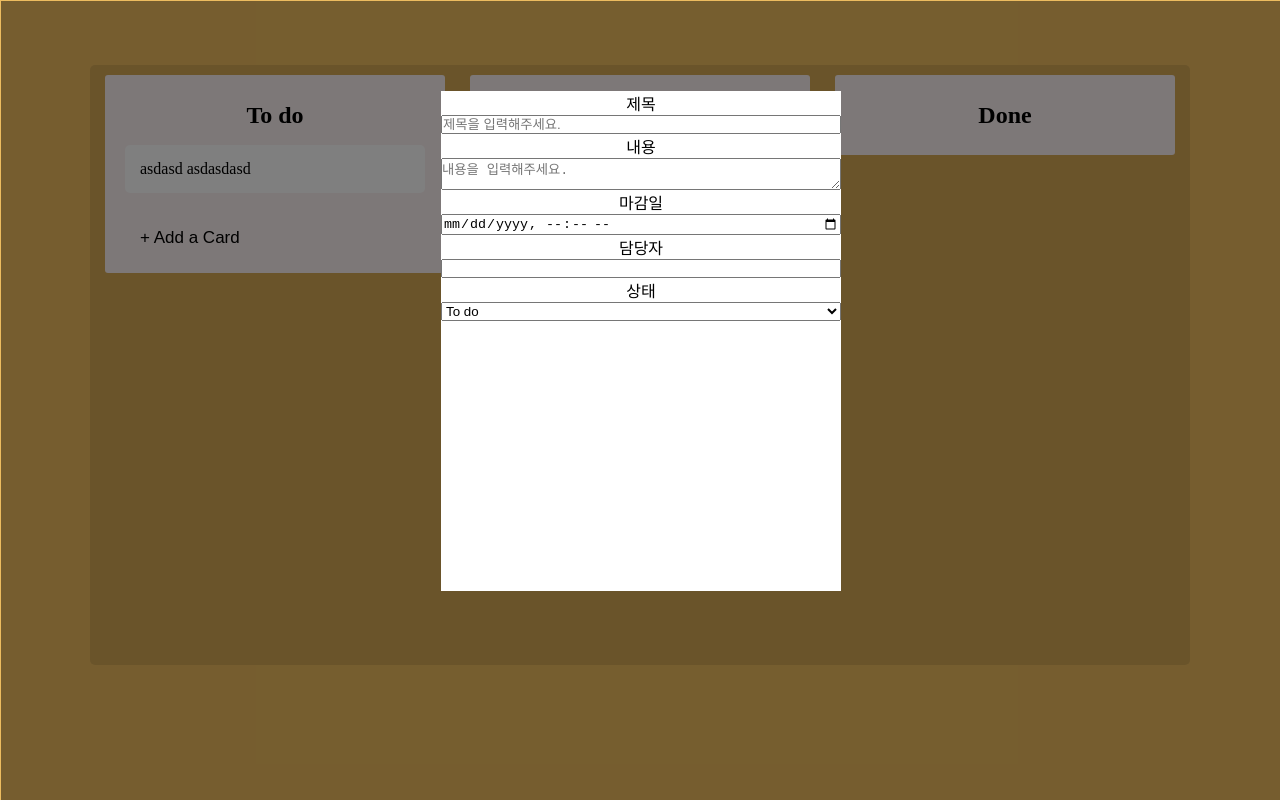
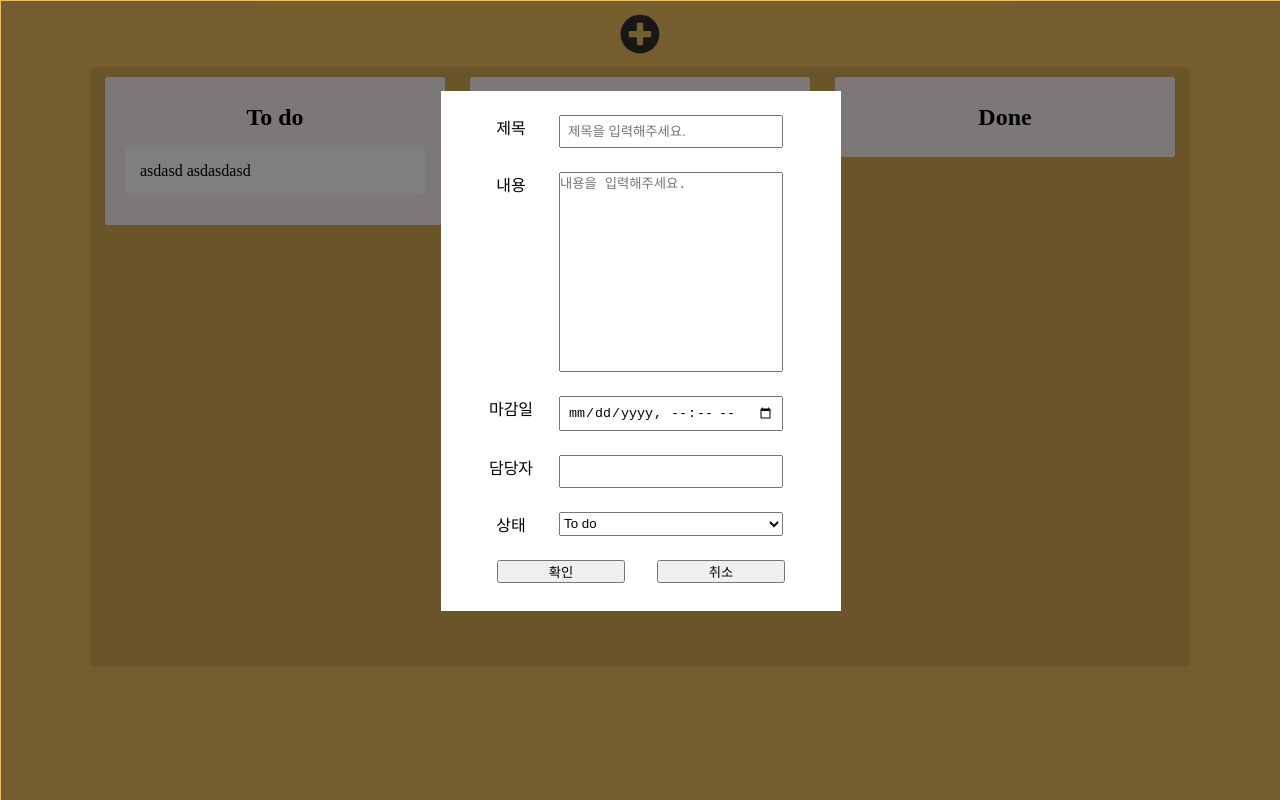
Before and after one commit to Pre-Team-10/pre-onboarding-8th-2-10, a React (Create React App) app: page / in a window 1280 px wide. Both pictures are taken after a click on the element "asdasd asdasdasd". Built offline with nearby package versions, Linux system fonts and the light colour scheme.

Commit message:
add modal dev

```diff
--- a/package.json
+++ b/package.json
@@ -11,14 +11,18 @@
     "@types/node": "^16.18.11",
     "@types/react": "^18.0.26",
     "@types/react-dom": "^18.0.10",
+    "@types/redux-persist": "^4.3.1",
     "axios": "^1.2.2",
     "eslint-config-airbnb": "^19.0.4",
     "react": "^18.2.0",
     "react-dom": "^18.2.0",
+    "react-icons": "^4.7.1",
     "react-redux": "^8.0.5",
     "react-router-dom": "^6.6.1",
     "react-scripts": "5.0.1",
     "react-toastify": "^9.1.1",
+    "redux": "^4.2.0",
+    "redux-persist": "^6.0.0",
     "styled-components": "^5.3.6",
     "web-vitals": "^2.1.4"
   },
@@ -50,6 +54,7 @@
     ]
   },
   "devDependencies": {
+    "@types/react-redux": "^7.1.25",
     "@types/styled-components": "^5.1.26",
     "@typescript-eslint/eslint-plugin": "^5.48.0",
     "@typescript-eslint/parser": "^5.48.0",
--- a/src/app/kanbanSlice.ts
+++ b/src/app/kanbanSlice.ts
@@ -1,33 +1,41 @@
+/* eslint-disable @typescript-eslint/no-unsafe-call */
+/* eslint-disable @typescript-eslint/no-unsafe-argument */
+/* eslint-disable @typescript-eslint/no-unsafe-member-access */
+/* eslint-disable @typescript-eslint/no-unsafe-assignment */
 import { createSlice } from "@reduxjs/toolkit";
 
-const initialState: Array<InterfaceIssue> = [];
-
-export const counterSlice = createSlice({
-  name: "kanban",
+const initialState: Issue = {
+  issue: [],
+};
+export const issueInformation = createSlice({
+  name: "issueInformation",
   initialState,
   reducers: {
-    foo: (kanbans) => {
-      console.log(kanbans);
+    addIssue: (state, action) => {
+      state.issue.push(action.payload);
     },
   },
 });
 
-/* 임시로 reducers 함수에 foo 작성. 여기에 전역 상태 다루는 함수 작성하시면 됩니다. */
+export const { addIssue } = issueInformation.actions;
 
-export const { foo } = counterSlice.actions;
+export default issueInformation.reducer;
 
-export default counterSlice.reducer;
+type Issue = {
+  issue: InterfaceIssue[];
+};
 
 interface InterfaceIssue {
   id: number;
+  title: string;
   content: string;
   due: string;
-  state: IssueState;
+  state: string;
   manager: string;
 }
 
-enum IssueState {
-  todo = "todo",
-  doing = "doing",
-  done = "done",
-}
+// enum IssueState {
+//   todo = "todo",
+//   doing = "doing",
+//   done = "done",
+// }
--- a/src/app/store.ts
+++ b/src/app/store.ts
@@ -1,10 +1,35 @@
 import { configureStore } from "@reduxjs/toolkit";
-import kanbanReducer from "./kanbanSlice";
+import {
+  persistReducer,
+  FLUSH,
+  REHYDRATE,
+  PAUSE,
+  PERSIST,
+  PURGE,
+  REGISTER,
+} from "redux-persist";
+import storage from "redux-persist/lib/storage";
+// eslint-disable-next-line import/no-named-as-default
+import issueInformation from "./kanbanSlice";
 
+const persistIssue = {
+  key: "Issue",
+  version: 1,
+  storage,
+};
+
+// eslint-disable-next-line @typescript-eslint/naming-convention
+const persistedReducer_Issue = persistReducer(persistIssue, issueInformation);
 export const store = configureStore({
   reducer: {
-    kanban: kanbanReducer,
+    issueInformation: persistedReducer_Issue,
   },
+  middleware: (getDefaultMiddleware) =>
+    getDefaultMiddleware({
+      serializableCheck: {
+        ignoredActions: [FLUSH, REHYDRATE, PAUSE, PERSIST, PURGE, REGISTER],
+      },
+    }),
 });
 
 export type RootState = ReturnType<typeof store.getState>;
--- a/src/index.tsx
+++ b/src/index.tsx
@@ -1,6 +1,10 @@
+/* eslint-disable @typescript-eslint/no-unsafe-assignment */
+
 import React from "react";
 import ReactDOM from "react-dom/client";
 import { Provider } from "react-redux";
+import { PersistGate } from "redux-persist/integration/react";
+import { persistStore } from "redux-persist";
 import App from "./App";
 import { store } from "./app/store";
 
@@ -8,8 +12,12 @@ const root = ReactDOM.createRoot(
   document.getElementById("root") as HTMLElement,
 );
 
+const persistor = persistStore(store);
+
 root.render(
   <Provider store={store}>
-    <App />
+    <PersistGate loading={null} persistor={persistor}>
+      <App />
+    </PersistGate>
   </Provider>,
 );
--- a/src/pages/MainPage.tsx
+++ b/src/pages/MainPage.tsx
@@ -1,4 +1,9 @@
-import React, { useState } from "react";
+/* eslint-disable @typescript-eslint/no-unsafe-member-access */
+/* eslint-disable @typescript-eslint/no-unsafe-assignment */
+
+import React, { ChangeEvent, useState } from "react";
+import { useSelector, useDispatch } from "react-redux";
+import { addIssue } from "../app/kanbanSlice";
 import {
   Container,
   BackModal,
@@ -6,33 +11,113 @@ import {
   Wrapper,
   ItemBox,
   Item,
-  AddBtn,
+  BookIcon,
+  PlusIcon,
+  InputBox,
 } from "./styled";
+import { RootState } from "../app/store";
 
 function MainPage() {
   const [modal, setModal] = useState<boolean>(false);
 
+  const dispatch = useDispatch();
+  const myIssue = useSelector((state: RootState) => state.issueInformation);
+  const [test, setTest] = useState({
+    id: 0,
+    title: "",
+    content: "",
+    due: "",
+    manager: "",
+    state: "",
+  });
+  const handleChange = (
+    e: ChangeEvent<HTMLInputElement | HTMLTextAreaElement | HTMLSelectElement>,
+  ) => {
+    const { value, name } = e.target;
+    setTest({
+      ...test,
+      [name]: value,
+    });
+  };
+
+  // useEffect(() => {
+
+  // }, []);
+  const teee = myIssue.issue;
   return (
     <Container>
       <BackModal modal={modal}>
         <WhiteModal>
+          <InputBox>
             <p>제목</p>
-          <input type="text" placeholder="제목을 입력해주세요." />
+            <input
+              type="text"
+              name="title"
+              placeholder="제목을 입력해주세요."
+              onChange={handleChange}
+              required
+            />
+          </InputBox>
+          <InputBox>
             <p>내용</p>
-          <textarea name="Contents" placeholder="내용을 입력해주세요." />
+            <textarea
+              name="content"
+              placeholder="내용을 입력해주세요."
+              onChange={handleChange}
+              required
+            />
+          </InputBox>
+          <InputBox>
             <p>마감일</p>
-          <input type="datetime-local" />
+            <input
+              type="datetime-local"
+              name="due"
+              onChange={handleChange}
+              required
+            />
+          </InputBox>
+          <InputBox>
             <p>담당자</p>
-          <input type="text" />
+            <input
+              type="text"
+              name="manager"
+              onChange={handleChange}
+              required
+            />
+          </InputBox>
+          <InputBox>
             <p>상태</p>
-          <select name="type">
+            <select name="state" onChange={handleChange} required>
               <option>To do</option>
               <option>Doing</option>
               <option>Done</option>
             </select>
+          </InputBox>
+          <InputBox>
+            <button
+              type="button"
+              onClick={() => {
+                dispatch(addIssue(test));
+              }}
+            >
+              확인
+            </button>
+            <button
+              type="button"
+              onClick={() => {
+                setModal(false);
+              }}
+            >
+              취소
+            </button>
+          </InputBox>
         </WhiteModal>
       </BackModal>
-
+      <PlusIcon
+        onClick={() => {
+          setModal(true);
+        }}
+      />
       <Wrapper>
         <ItemBox>
           <h2>To do</h2>
@@ -43,16 +128,22 @@ function MainPage() {
           >
             asdasd asdasdasd
           </Item>
-          <AddBtn
+        </ItemBox>
+
+        <ItemBox>
+          <h2>Doing</h2>
+          {teee.map((param) => {
+            return (
+              <Item>
+                <p>{param.title}</p>
+                <BookIcon
                   onClick={() => {
                     setModal(true);
                   }}
-          >
-            + Add a Card
-          </AddBtn>
-        </ItemBox>
-        <ItemBox>
-          <h2>Doing</h2>
+                />
+              </Item>
+            );
+          })}
         </ItemBox>
         <ItemBox>
           <h2>Done</h2>
--- a/src/pages/styled.tsx
+++ b/src/pages/styled.tsx
@@ -1,4 +1,5 @@
 import styled from "styled-components";
+import { FaBookOpen, FaPlusCircle } from "react-icons/fa";
 
 interface MyModal {
   modal: boolean;
@@ -17,7 +18,6 @@ const Wrapper = styled.div`
   display: flex;
   justify-content: space-evenly;
   margin: 0 auto;
-  margin-top: 5%;
   border-radius: 5px;
   background-color: rgba(0, 0, 0, 0.1);
 `;
@@ -40,18 +40,12 @@ const Item = styled.p`
   cursor: move;
   width: 300px;
   padding: 15px;
+  display: flex;
+  justify-content: space-between;
   margin: 0 auto;
   margin-bottom: 20px;
   background-color: white;
   border-radius: 5px;
-`;
-const AddBtn = styled.button`
-  cursor: pointer;
-  background-color: rgb(251, 241, 241);
-  font-size: 17px;
-  padding: 15px;
-  margin-left: 10px;
-  border: none;
 `;
 
 const BackModal = styled.p<MyModal>`
@@ -65,12 +59,66 @@ const BackModal = styled.p<MyModal>`
 const WhiteModal = styled.div`
   background-color: white;
   width: 400px;
-  height: 500px;
+  height: 520px;
   margin: 0 auto;
   margin-top: 7%;
   text-align: center;
   display: flex;
   flex-direction: column;
 `;
+const InputBox = styled.div`
+  display: flex;
+  width: 80%;
+  margin: 0 auto;
+  margin-top: 6%;
+  p {
+    width: 60px;
+  }
+  input {
+    width: 70%;
+    padding: 7px;
+    margin: 0 auto;
+  }
+  textarea {
+    width: 70%;
+    height: 200px;
+    margin: 0 auto;
+    resize: none;
+  }
+  select {
+    width: 70%;
+    margin: 0 auto;
+  }
 
-export { Container, Wrapper, ItemBox, Item, AddBtn, BackModal, WhiteModal };
+  button {
+    width: 40%;
+    margin: 0 auto;
+  }
+`;
+
+const BookIcon = styled(FaBookOpen)`
+  font-size: 20px;
+  color: #312e2e;
+  cursor: pointer;
+`;
+const PlusIcon = styled(FaPlusCircle)`
+  font-size: 40px;
+  color: #312e2e;
+  margin: 0 auto;
+  margin-top: 1%;
+  margin-bottom: 1%;
+  display: block;
+  cursor: pointer;
+`;
+
+export {
+  Container,
+  Wrapper,
+  ItemBox,
+  Item,
+  BackModal,
+  WhiteModal,
+  InputBox,
+  BookIcon,
+  PlusIcon,
+};
```
Also changed, not shown: src/issue.tsx (added, +26 -0 lines), 1 other file (tests, documents, lock files or other folders). Lines whose indentation alone changed are shown as unchanged.
